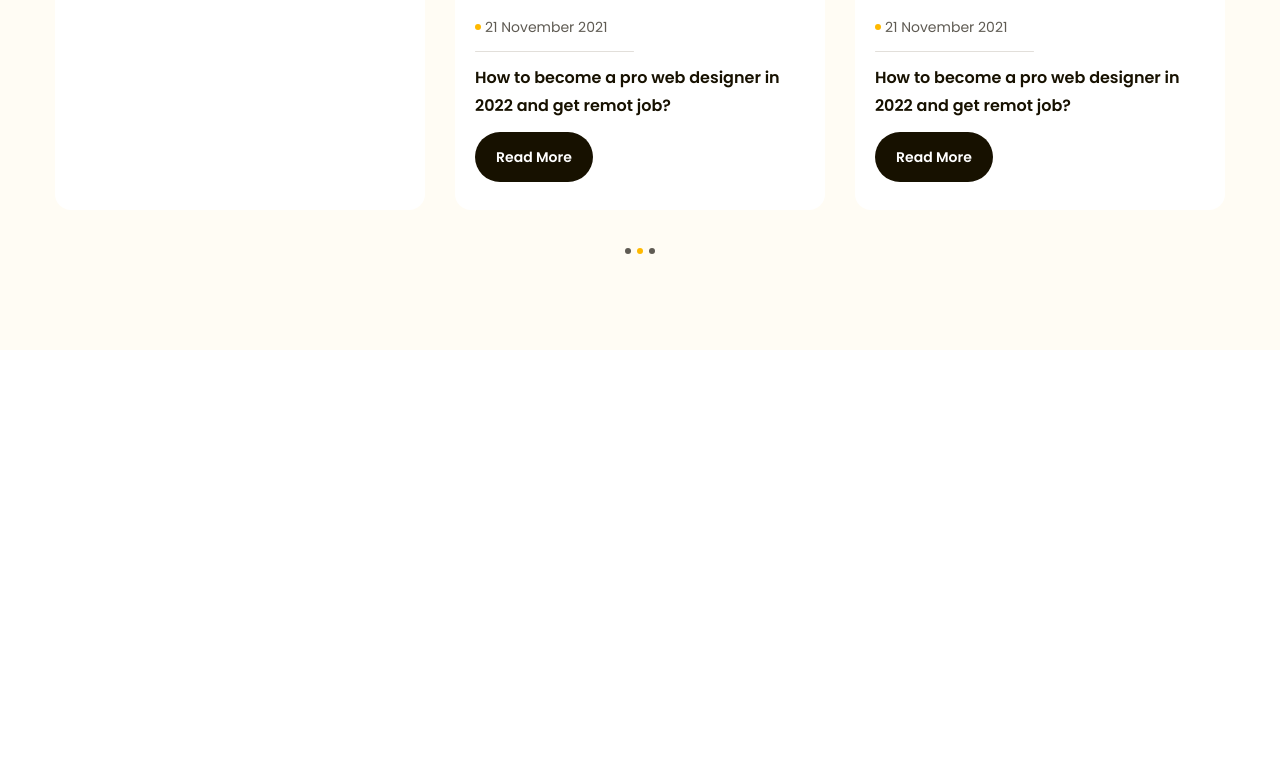
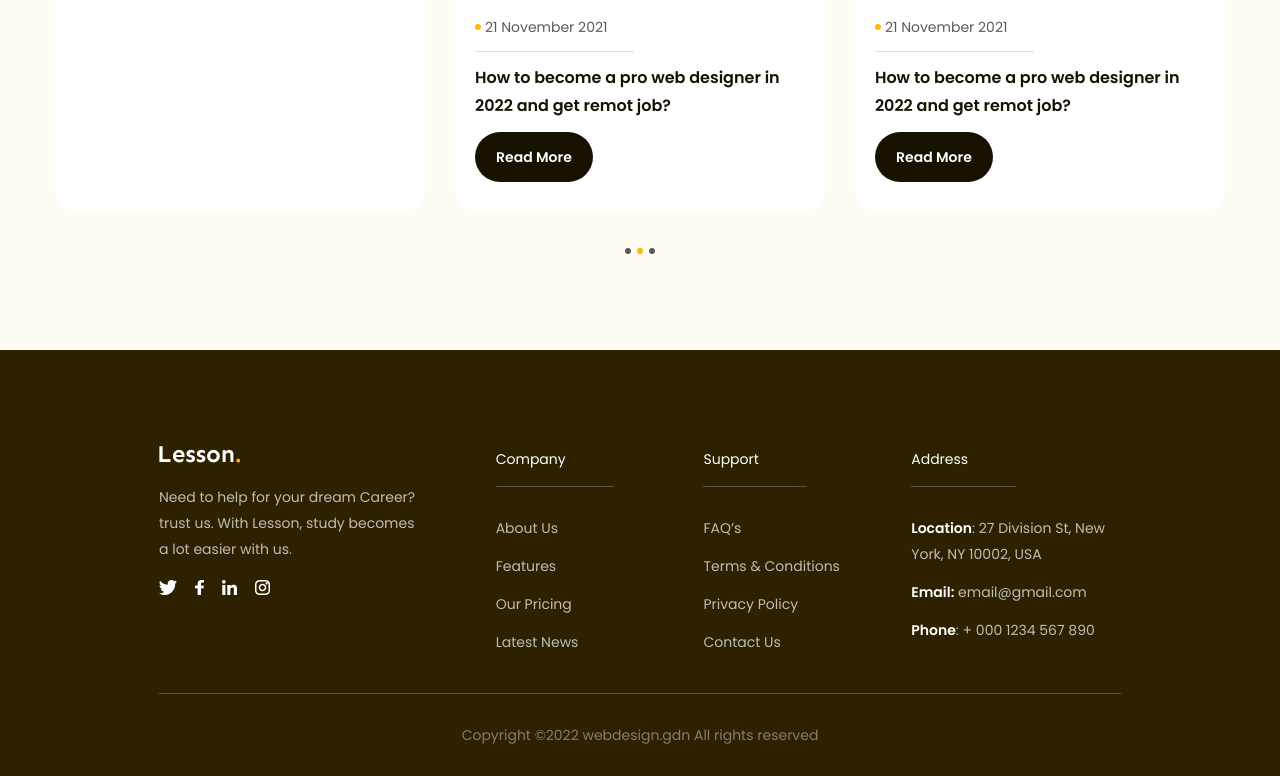
Before and after one commit to Track1211/f8-htmlcss-02, a plain HTML site: page index.html in a window 1280 px wide. Shown: the part 4339-5115 px from the top of the page. Before the commit the page ends 5000 px from the top, so only its background shows below. Drawn offline with Linux system fonts and the light colour scheme.

Commit message:
Làm phần Footer #1

```diff
--- a/assets/css/styles.css
+++ b/assets/css/styles.css
@@ -678,7 +678,7 @@ a {
   width: 6px;
   height: 6px;
   border-radius: 50%;
-  background-color: #5F5B53;
+  background-color: #5f5b53;
   cursor: pointer;
 }
 
@@ -686,3 +686,78 @@ a {
   cursor: default;
   background-color: var(--primary-color);
 }
+
+/* =========Footer========== */
+
+.footer {
+  background: #2e2100;
+  padding: 96px 135px 0;
+}
+
+.column {
+  width: 35%;
+}
+
+.footer .row {
+  display: flex;
+  padding-bottom: 38px;
+  border-bottom: 1px solid #59554B;
+}
+
+.footer .row .column {
+  width: 21.6%;
+}
+
+.footer .row .column:first-child {
+  width: 35%;
+}
+
+.footer .title {
+  display: inline-block;
+  padding: 0 48px 14px 0;
+  border-bottom: 1px solid #59554b;
+  color: #fff;
+  font-size: 1.4rem;
+  font-weight: 400;
+  line-height: 1.86; /* 185.714% */
+}
+
+.footer .column .desc {
+  margin: 18px 0;
+  max-width: 267px;
+  color: #bfbcb2;
+  font-size: 1.4rem;
+  font-weight: 400;
+  line-height: 1.86; /* 185.714% */
+}
+
+.footer .list a {
+  display: inline-block;
+  color: #bfbcb2;
+  margin-bottom: 12px;
+  font-size: 14px;
+  font-weight: 400;
+  line-height: 1.86; /* 185.714% */
+}
+
+.footer .list {
+  margin-top: 28px;
+}
+
+.footer .list li:last-child a {
+  margin-bottom: 0;
+}
+
+.footer .list strong {
+  color: #fff;
+  font-weight: 600;
+}
+
+.footer .copyright {
+  color: #807D74;
+  padding: 28px 0;
+  text-align: center;
+  font-size: 1.4rem;
+  font-weight: 400;
+  line-height: 1.86; /* 185.714% */
+  }
--- a/index.html
+++ b/index.html
@@ -21,7 +21,7 @@
 </head>
 
 <body>
-    <main style="height: 5000px">
+    <main>
         <header class="header fixed">
             <div class="main-content">
                 <div class="body">
@@ -497,6 +497,84 @@
                 </div>
             </div>
         </div>
+
+        <!-- Footer -->
+        <footer class="footer">
+            <div class="main-content">
+                <div class="row">
+                    <!-- Column 1 -->
+                    <div class="column">
+                        <img src="./img/Lesson-2.png" alt="Lesson" class="logo">
+                        <p class="desc">Need to help for your dream Career? trust us. With
+                            Lesson, study becomes a lot easier with us.</p>
+                        <div class="socials">
+                            <a href="#!">
+                                <img src="./img/Social-icon.png" alt="Social-icon"
+                                    class="icon">
+                            </a>
+                        </div>
+                    </div>
+
+                    <!-- Column 2 -->
+                    <div class="column">
+                        <h3 class="title">Company</h3>
+                        <ul class="list">
+                            <li>
+                                <a href="#!">About Us</a>
+                            </li>
+                            <li>
+                                <a href="#!">Features</a>
+                            </li>
+                            <li>
+                                <a href="#!">Our Pricing</a>
+                            </li>
+                            <li>
+                                <a href="#!">Latest News</a>
+                            </li>
+                        </ul>
+                    </div>
+                    <!-- Column 3 -->
+                    <div class="column">
+                        <h3 class="title">Support</h3>
+                        <ul class="list">
+                            <li>
+                                <a href="#!">FAQ’s</a>
+                            </li>
+                            <li>
+                                <a href="#!">Terms & Conditions</a>
+                            </li>
+                            <li>
+                                <a href="#!">Privacy Policy</a>
+                            </li>
+                            <li>
+                                <a href="#!">Contact Us</a>
+                            </li>
+                        </ul>
+                    </div>
+                    <!-- Column 4 -->
+                    <div class="column">
+                        <h3 class="title">Address</h3>
+                        <ul class="list">
+                            <li>
+                                <a href="#!"><strong>Location</strong>: 27 Division St,
+                                    New York, NY 10002,
+                                    USA</a>
+                            </li>
+                            <li>
+                                <a href="#!"><strong>Email:</strong> email@gmail.com</a>
+                            </li>
+                            <li>
+                                <a href="#!"><strong>Phone</strong>: + 000 1234 567
+                                    890</a>
+                            </li>
+                        </ul>
+                    </div>
+                </div>
+                <div class="copyright">
+                    <p>Copyright ©2022 webdesign.gdn All rights reserved</p>
+                </div>
+            </div>
+        </footer>
     </main>
 </body>
 
```
Also changed, not shown: img/Lesson-2.png (added), img/Social-icon.png (added).
